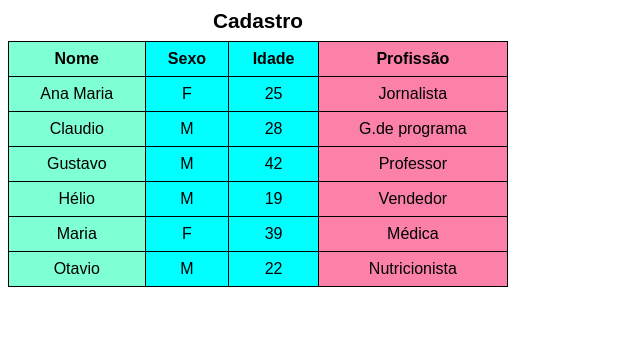
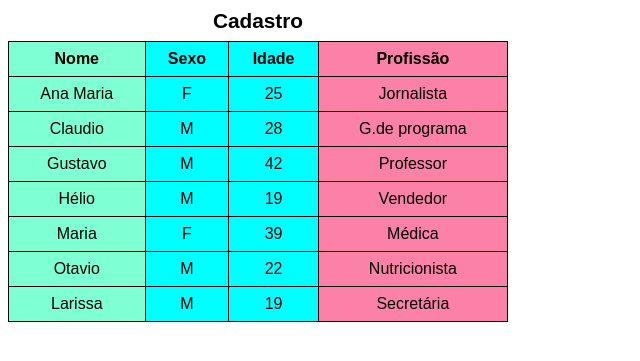
Before and after one commit to mariaclarafreitaz/HTML-CSS, a plain HTML site: page exercicios/ex023/tabela005.html in a window 1280 px wide. Shown: the part 79-440 px from the top of the page, without its empty margins (0-640 px from the left). Drawn offline with Linux system fonts and the light colour scheme.

Commit message:
Atualização

```diff
--- a/exercicios/ex023/tabela005.html
+++ b/exercicios/ex023/tabela005.html
@@ -93,6 +93,12 @@
             <td>22</td>
             <td>Nutricionista</td>
         </tr>
+        <tr>
+            <td>Larissa</td>
+            <td>M</td>
+            <td>19</td>
+            <td>Secretária</td>
+        </tr>
     </table>
 </body>
 </html>
```
